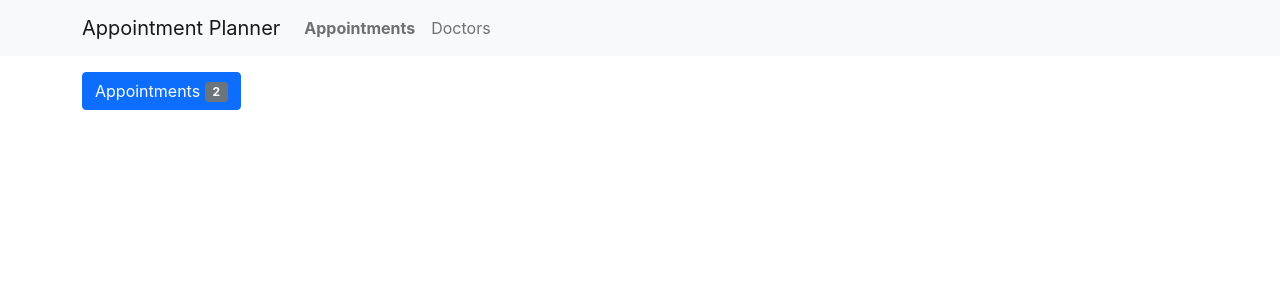
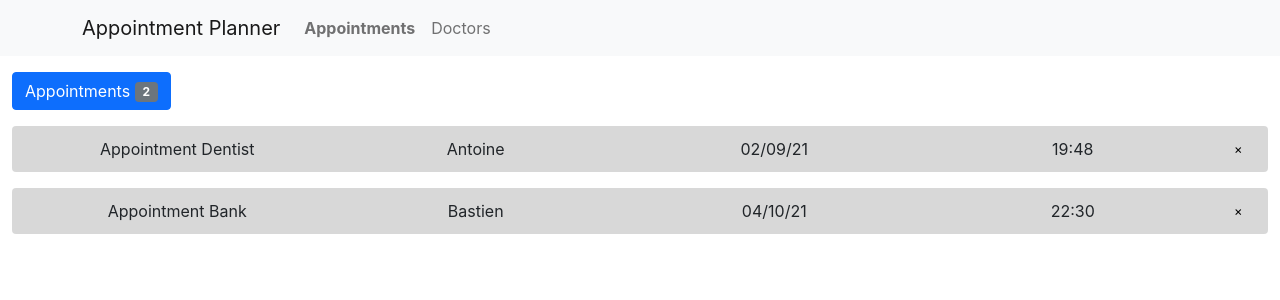
Before and after one commit to antoineGH/react_appointment_hospital, a React (Create React App) app: page /appointments in a window 1280 px wide. Shown: the top 300 px of the page. Built offline with nearby package versions, Linux system fonts and the light colour scheme.

Commit message:
update Tile style

```diff
--- a/src/App.css
+++ b/src/App.css
@@ -36,3 +36,11 @@
 		transform: rotate(360deg);
 	}
 }
+
+.container_appointment {
+	max-width: 1320px;
+}
+
+.container_contact {
+	max-width: 1320px;
+}
--- /dev/null
+++ b/src/components/tile/Tile.css
@@ -0,0 +1,39 @@
+.remove-button {
+	font-size: 80%;
+	float: right;
+	border: 0;
+	border-radius: 3px;
+	background: transparent;
+	width: 30px;
+	height: 30px;
+	align-self: center;
+	justify-content: center;
+}
+
+.remove-button:hover {
+	color: #fff;
+	background-color: #000;
+}
+
+.row_tile {
+	display: flex;
+	flex-direction: row;
+	padding: 0.5rem 1rem;
+	margin: 1rem 0rem;
+	background-color: rgba(0, 0, 0, 0.151);
+	border-radius: 0.25rem;
+}
+
+.row_tile .col {
+	margin: auto;
+}
+
+.row_tile .col p {
+	margin: auto;
+}
+
+@media (max-width: 576px) {
+	.row_tile {
+		flex-direction: column;
+	}
+}
--- a/src/components/tile/Tile.js
+++ b/src/components/tile/Tile.js
@@ -1,5 +1,24 @@
 import React from 'react'
+import './Tile.css'
+import { Row, Col } from 'react-bootstrap'
 
-export default function Tile() {
-	return <div>Tile</div>
+export default function Tile(props) {
+	const { item, removeItem, position } = props
+	const values = Object.values(item)
+	console.log(values)
+	return (
+		<Row className='row_tile'>
+			{values.map((elem, count) => {
+				count++
+				return (
+					<Col key={count}>
+						<p>{elem}</p>
+					</Col>
+				)
+			})}
+			<button className='remove-button' onClick={() => removeItem(position)}>
+				&times;
+			</button>
+		</Row>
+	)
 }
--- a/src/components/tileList/TileList.js
+++ b/src/components/tileList/TileList.js
@@ -1,5 +1,11 @@
 import React from 'react'
+import Tile from '../tile/Tile'
 
-export default function TileList() {
-	return <div>TileList</div>
+export default function TileList(props) {
+	const { items, removeItems } = props
+
+	return items.map((item, count) => {
+		count++
+		return <Tile key={count} position={count} item={item} removeItems={removeItems} />
+	})
 }
--- a/src/containers/appointmentPage/AppointmentPage.js
+++ b/src/containers/appointmentPage/AppointmentPage.js
@@ -1,6 +1,7 @@
 import React, { useState, useEffect } from 'react'
 import { Container, Row, Col } from 'react-bootstrap'
 import CountElement from '../../components/countElement/CountElement'
+import TileList from '../../components/tileList/TileList'
 
 export default function AppointmentPage(props) {
 	const { appointments, contacts, addAppointment, removeAppointment } = props
@@ -16,9 +17,9 @@ export default function AppointmentPage(props) {
 	}, [appointments])
 
 	return (
-		<Container>
+		<Container fluid className='container_appointment'>
 			<CountElement title='Appointments' count={countAppointments} />
-			<Row></Row>
+			<TileList items={appointments} removeItems={removeAppointment} />
 		</Container>
 	)
 }
--- a/src/containers/contactPage/ContactPage.js
+++ b/src/containers/contactPage/ContactPage.js
@@ -1,6 +1,7 @@
 import React, { useState, useEffect } from 'react'
-import { Container, Row, Col } from 'react-bootstrap'
+import { Container } from 'react-bootstrap'
 import CountElement from '../../components/countElement/CountElement'
+import TileList from '../../components/tileList/TileList'
 
 export default function ContactPage(props) {
 	const { contacts, addContact, removeContact } = props
@@ -43,10 +44,9 @@ export default function ContactPage(props) {
 	}
 
 	return (
-		<Container>
+		<Container className='container_contact'>
 			<CountElement title='Doctors' count={countDoctors} />
-
-			<Row></Row>
+			<TileList items={contacts} removeItems={removeContact} />
 		</Container>
 	)
 }
```
